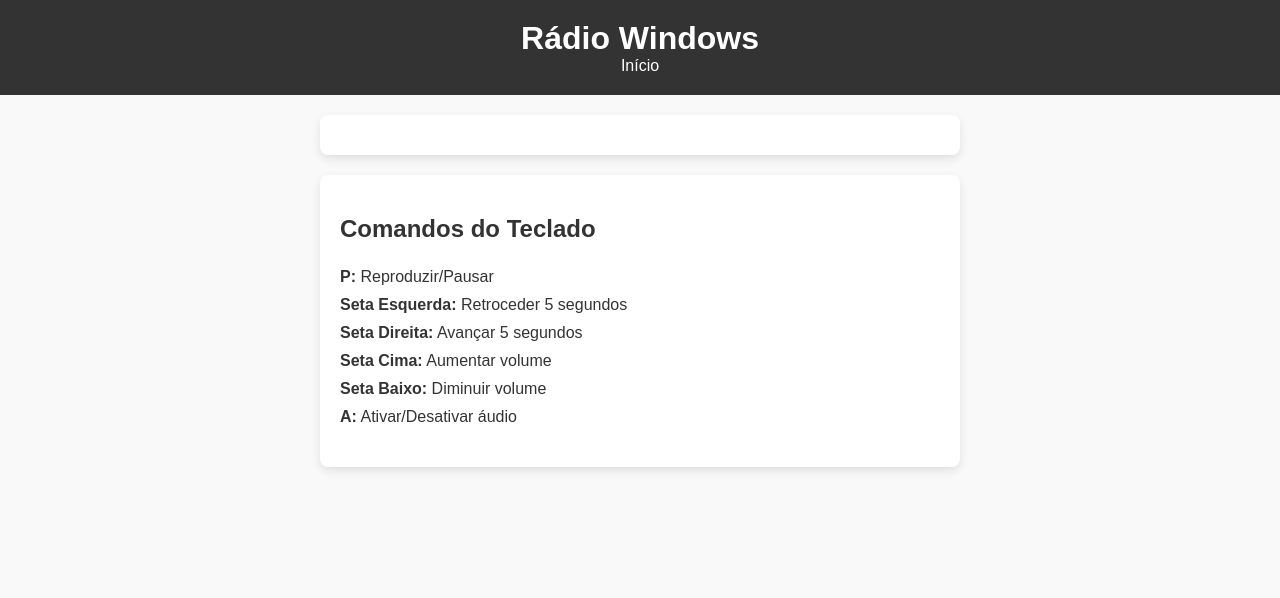
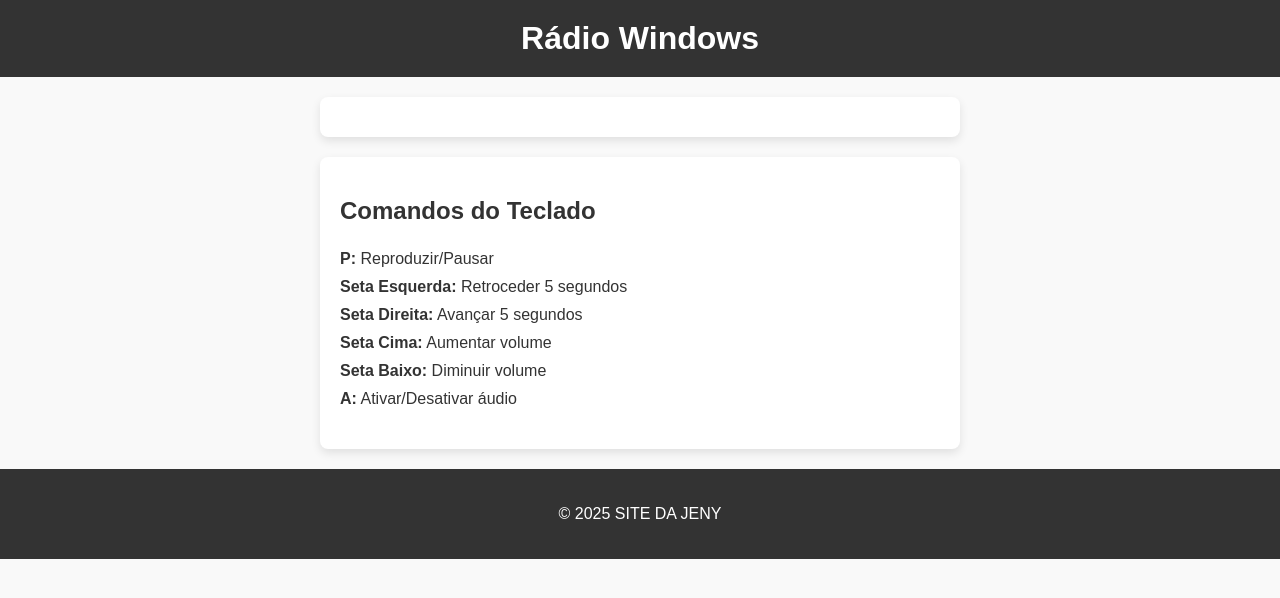
Before and after one commit to jenyolyveyra/Jenyffer-Oliveira, a plain HTML site: page radio win.html in a window 1280 px wide. Drawn offline with Linux system fonts and the light colour scheme.

Commit message:
Update radio win.html

```diff
--- a/radio win.html
+++ b/radio win.html
@@ -14,7 +14,7 @@
             padding: 0;
         }
 
-        header {
+        header, footer {
             background-color: #333;
             color: white;
             text-align: center;
@@ -23,15 +23,6 @@
 
         header h1 {
             margin: 0;
-        }
-
-        header a {
-            color: white;
-            text-decoration: none;
-        }
-
-        header a:hover {
-            text-decoration: underline;
         }
 
         .radio-player {
@@ -75,9 +66,7 @@
 <body>
     <header>
         <h1>Rádio Windows</h1>
-        <a href="index.html">Início</a>
     </header>
-
     <main>
     <section class="radio-player">
         <audio id="radio-player" src="https://stream-154.zeno.fm/u4xlxliy9owvv" type="audio/mpeg" autoplay></audio>
@@ -126,5 +115,14 @@
         document.addEventListener('DOMContentLoaded', setupRadioPlayerControls);
     </script>
     </main>
+
+    <footer>
+<p id="year"></p>
+    </footer>
+
+    <script>
+        // Atualiza o ano automaticamente
+        document.getElementById("year").textContent = "© "+new Date().getFullYear()+" SITE DA JENY";
+    </script>
 </body>
 </html>
```
